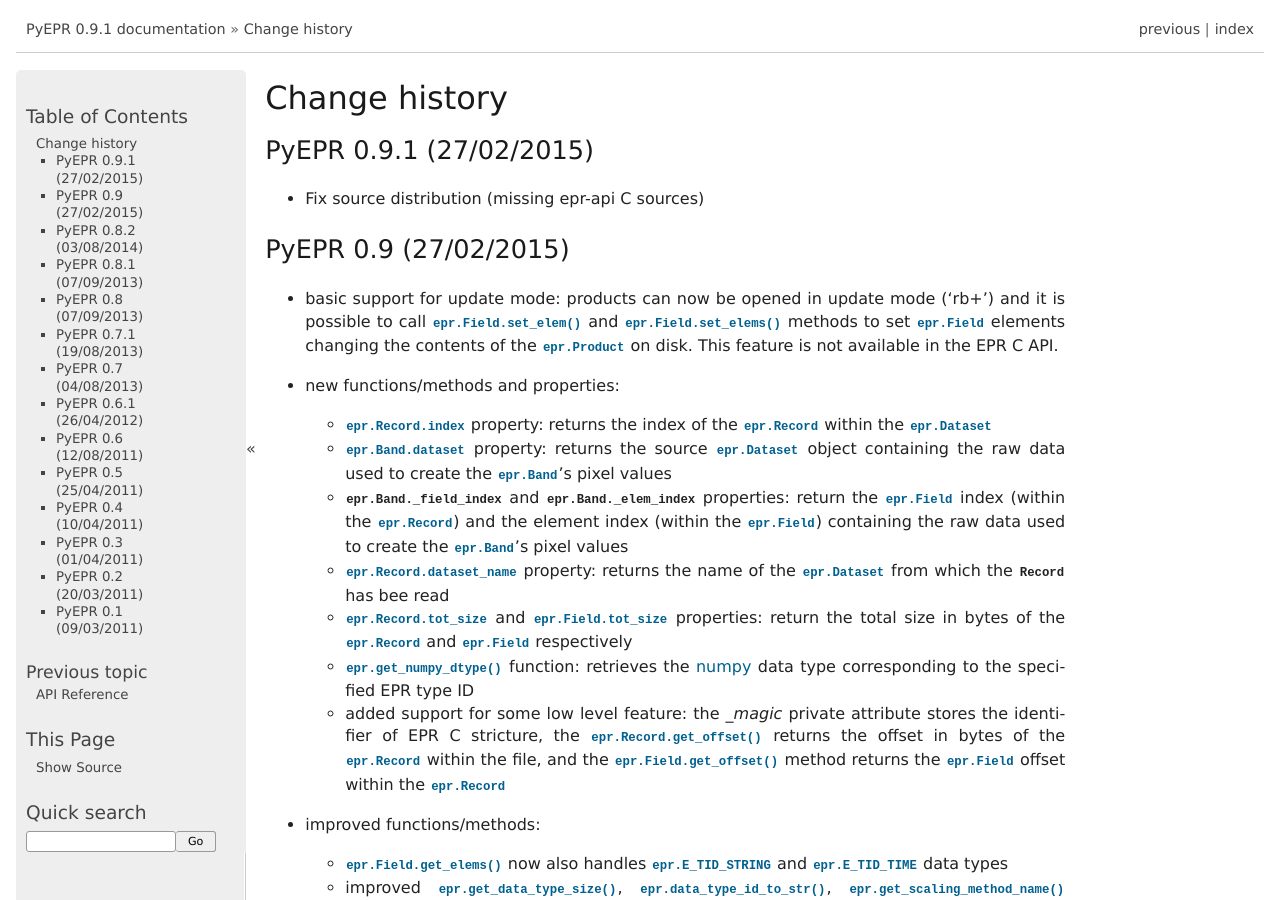
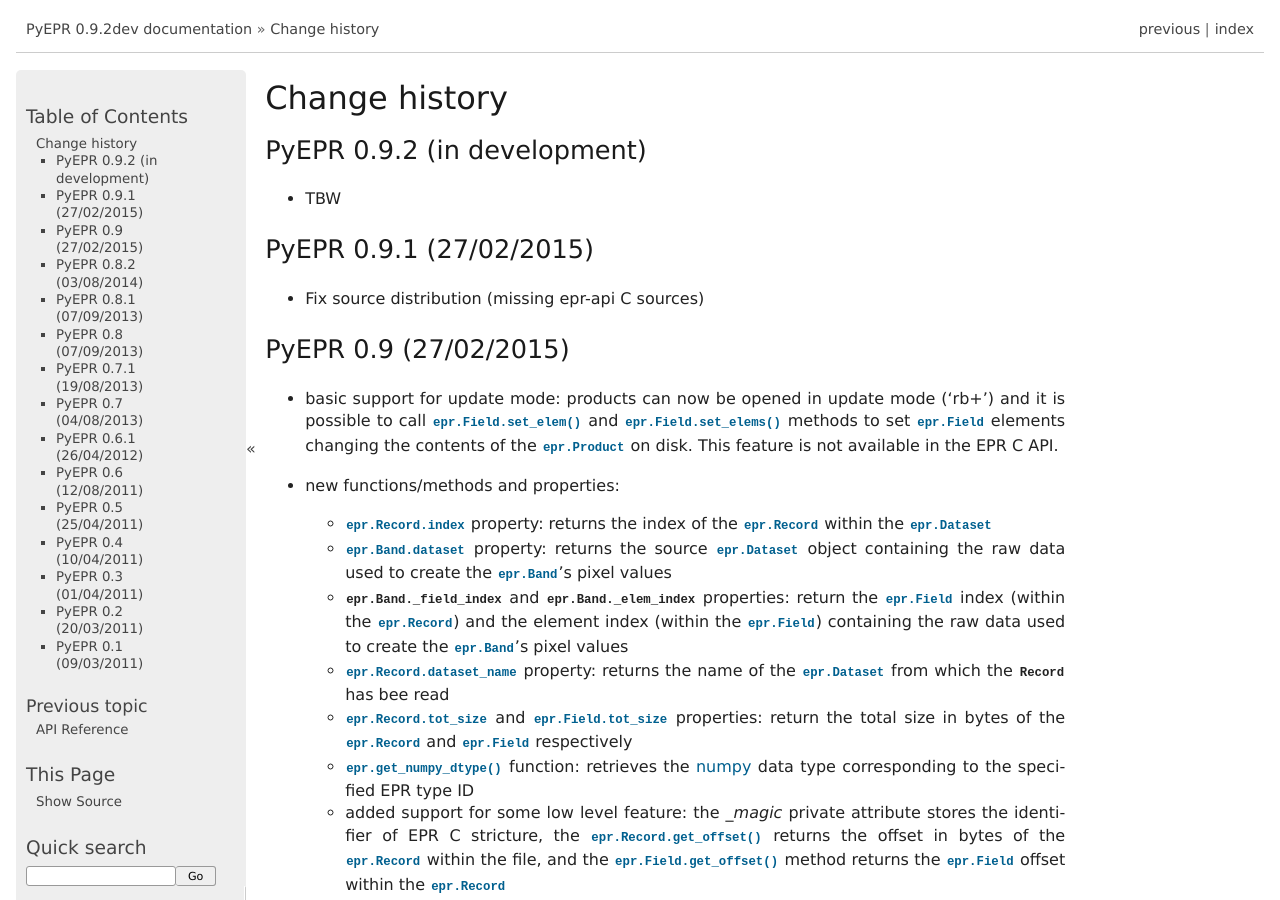
Before and after one commit to avalentino/pyepr, a Sphinx documentation site: the page built from doc/NEWS.txt, in a window 1280 px wide and 900 px high. Built offline with Sphinx 7.4.7, drawn with Linux system fonts in a browser that asks for light colours; formulas are drawn with MathJax 3; some of the changed text lies outside the part shown.

Commit message:
Post-release commit

```diff
--- a/README.txt
+++ b/README.txt
@@ -6,7 +6,7 @@
 :Author:    Antonio Valentino
 :Contact:   antonio.valentino@tiscali.it
 :Copyright: 2011-2015, Antonio Valentino <antonio.valentino@tiscali.it>
-:Version:   0.9.1
+:Version:   0.9.2
 
 
 Introduction
--- a/doc/NEWS.txt
+++ b/doc/NEWS.txt
@@ -1,5 +1,11 @@
 Change history
 ==============
+
+
+PyEPR 0.9.2 (in development)
+----------------------------
+
+* TBW
 
 
 PyEPR 0.9.1 (27/02/2015)
--- a/doc/conf.py
+++ b/doc/conf.py
@@ -68,9 +68,9 @@
 # built documents.
 #
 # The short X.Y version.
-version = '0.9.1'
+version = '0.9.2'
 # The full version, including alpha/beta/rc tags.
-release = version  #+ 'dev'
+release = version + 'dev'
 
 # The language for content autogenerated by Sphinx. Refer to documentation
 # for a list of supported languages.
```
Also changed, not shown: 1 other file.
